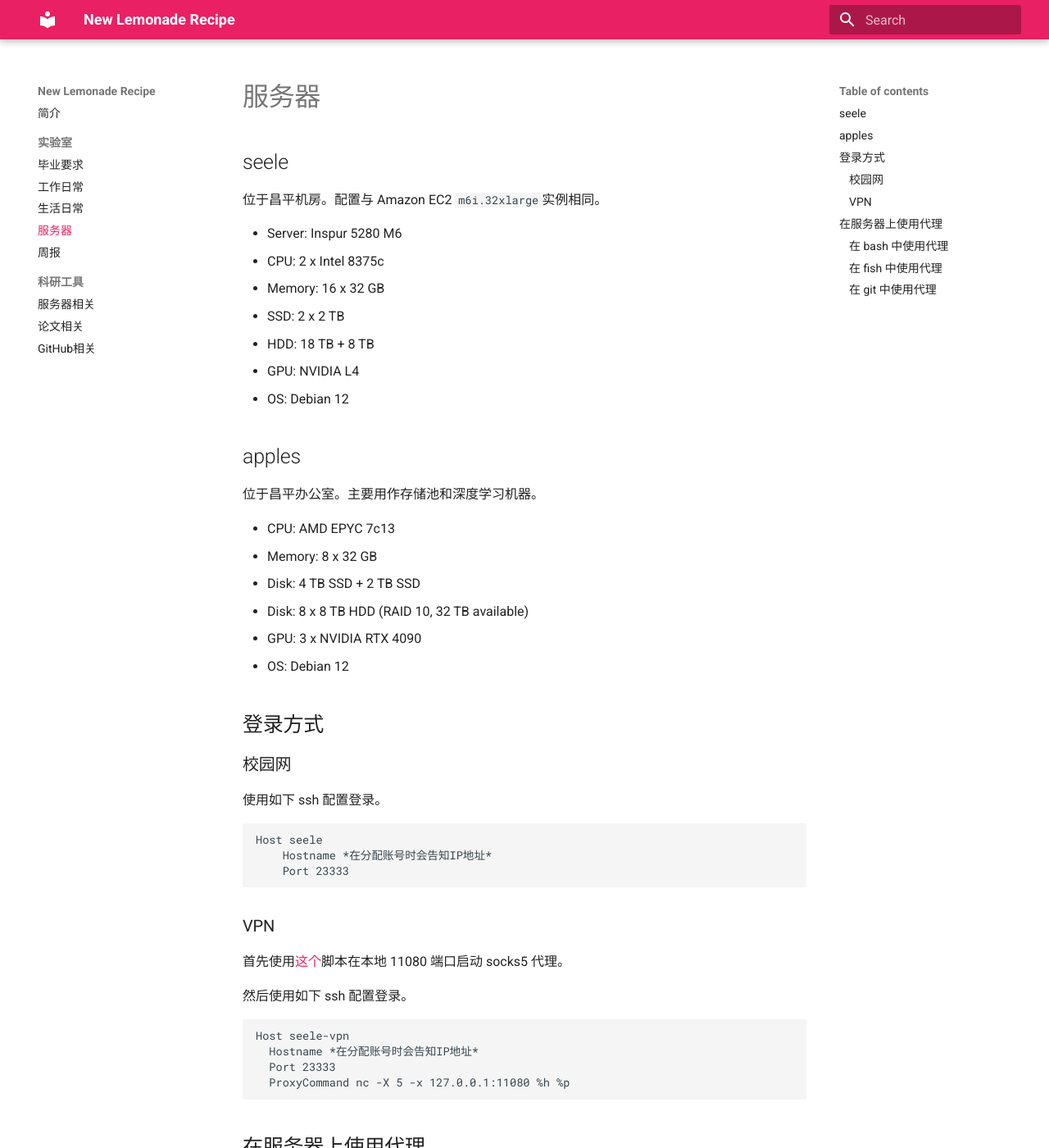
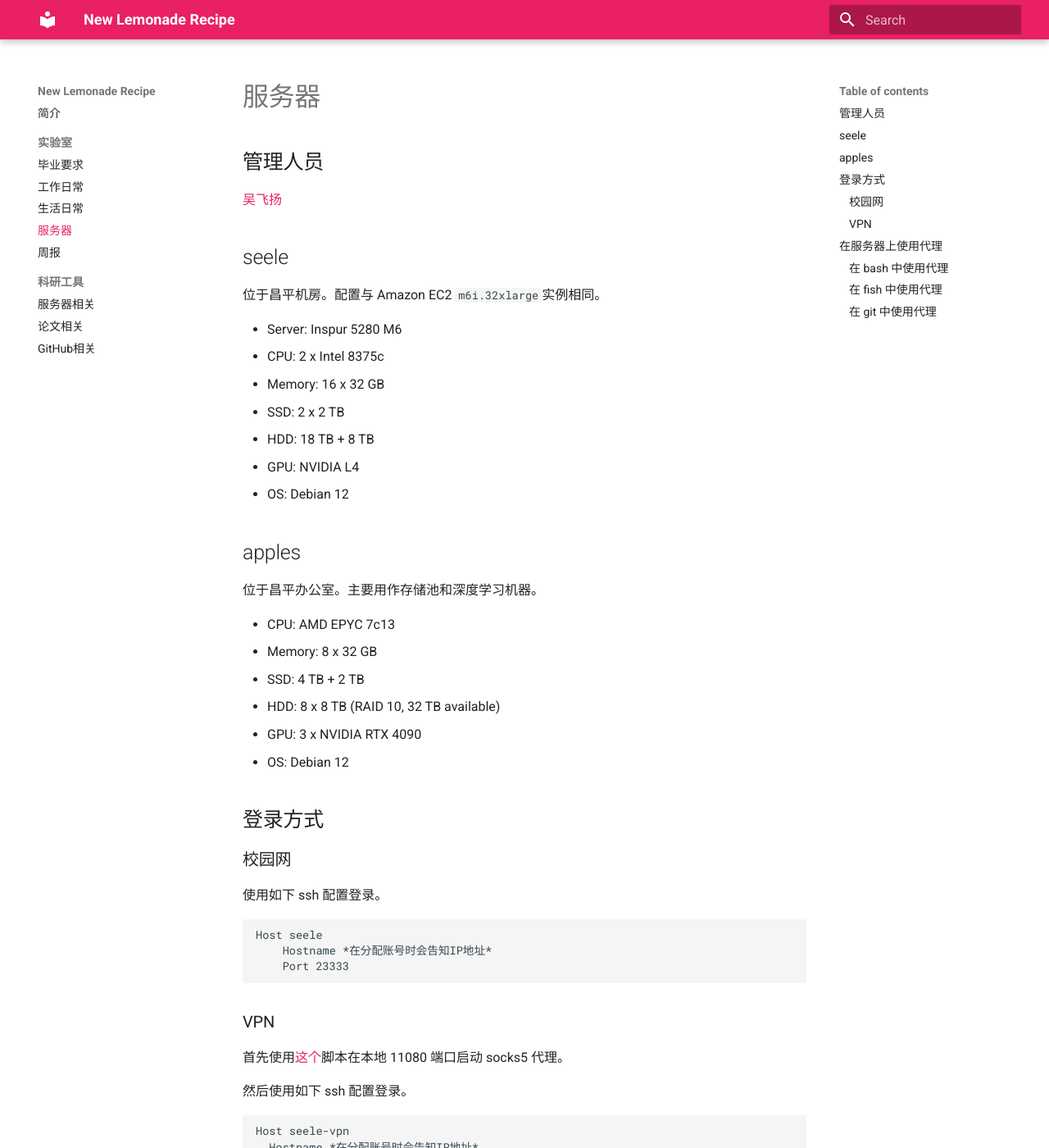
Before and after one commit to pku-lemonade/recipe, an MkDocs documentation site: the page built from docs/lab/server.md, in a window 1280 px wide and 1400 px high. Shown: the whole window at 82% size. Built offline with MkDocs 1.6.1 and Material for MkDocs 9.7.7, drawn with Linux system fonts in a browser that asks for light colours.

Commit message:
服务器管理人员

```diff
--- a/docs/lab/server.md
+++ b/docs/lab/server.md
@@ -1,4 +1,8 @@
 # 服务器
+
+## 管理人员
+
+[吴飞扬](mailto:1308642003@qq.com)
 
 ## seele
 
@@ -18,8 +22,8 @@
 
 - CPU: AMD EPYC 7c13
 - Memory: 8 x 32 GB
-- Disk: 4 TB SSD + 2 TB SSD
-- Disk: 8 x 8 TB HDD (RAID 10, 32 TB available)
+- SSD: 4 TB + 2 TB
+- HDD: 8 x 8 TB (RAID 10, 32 TB available)
 - GPU: 3 x NVIDIA RTX 4090
 - OS: Debian 12
 
```
